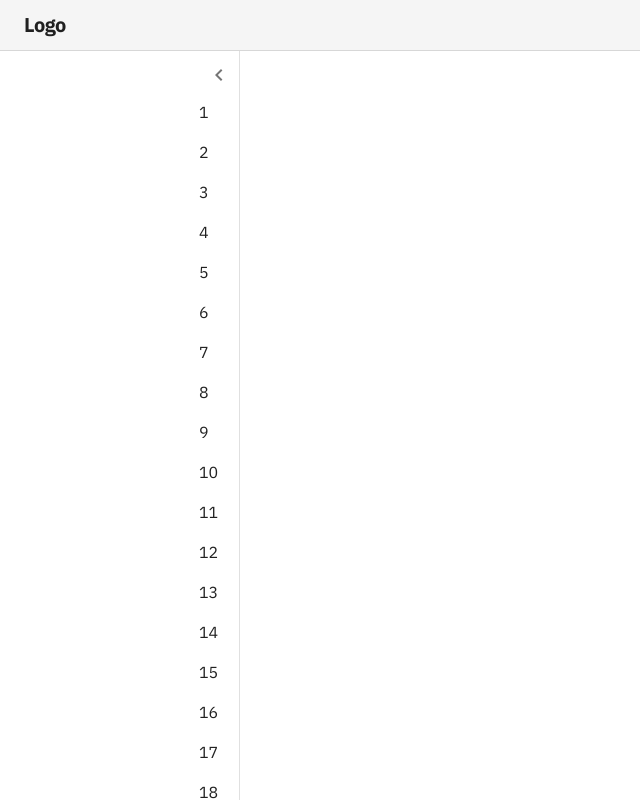
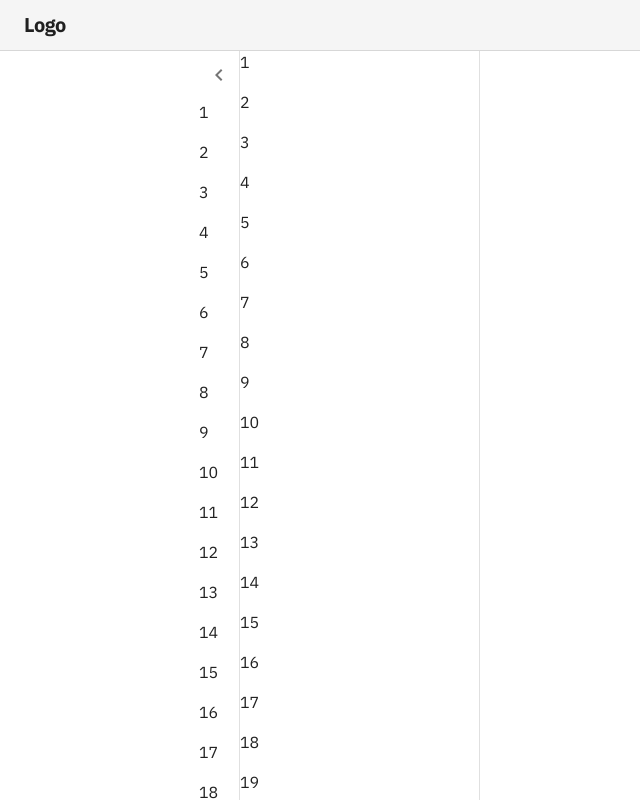
Before and after one commit to Mrochkov/Communicator, a React (Vite) app in the folder FrontendCommunicator/: page / in a window 1280 px wide. Shown: the whole page, without its empty margins (0-640 px from the left). Built offline with nearby package versions, Linux system fonts and the light colour scheme.

Commit message:
UI fixes

```diff
--- a/FrontendCommunicator/src/pages/Homepage.tsx
+++ b/FrontendCommunicator/src/pages/Homepage.tsx
@@ -1,15 +1,14 @@
 import {Box, CssBaseline} from "@mui/material";
 import Navbar from "./templates/Navbar.tsx";
 import Draw from "./templates/Draw.tsx";
-
+import SecondDraw from "./templates/SecondDraw.tsx";
 const Homepage = () => {
     return (
         <Box sx={{ display: "flex" }}>
             <CssBaseline/>
             <Navbar/>
-            <Draw>
-
-            </Draw>
+            <Draw></Draw>
+            <SecondDraw/>
         </Box>
     );
 
--- /dev/null
+++ b/FrontendCommunicator/src/pages/templates/SecondDraw.tsx
@@ -0,0 +1,19 @@
+import {Box, Typography} from "@mui/material";
+import {useTheme} from "@mui/material/styles";
+const SecondDraw = () => {
+    const theme = useTheme();
+    return (
+        <Box sx={{minWidth: `${theme.secondDraw.width}px`,
+            height: `calc(100vh - ${theme.navbar.height}px )`,
+            mt: `${theme.navbar.height}px`,
+            borderRight: `1px solid ${theme.palette.divider}`,
+            display: { xs: "none", sm: "block"},
+            overflow: "auto"
+        }}>
+            {[...Array(100)].map((_, i) => (
+                <Typography key={i} paragraph>{i + 1}</Typography>
+            ))}
+        </Box>
+    );
+};
+export default SecondDraw;
--- a/FrontendCommunicator/src/theme/theme.tsx
+++ b/FrontendCommunicator/src/theme/theme.tsx
@@ -9,6 +9,9 @@ declare module "@mui/material/styles" {
             width: number;
             closed: number;
         };
+        secondDraw: {
+            width: number;
+        };
     }
     interface ThemeOptions {
         navbar: {
@@ -17,6 +20,9 @@ declare module "@mui/material/styles" {
         draw: {
             width: number;
             closed: number;
+        };
+        secondDraw: {
+            width: number;
         };
     }
 }
@@ -34,6 +40,9 @@ export const MuiTheme = () => {
             width: 240,
             closed: 70,
         },
+        secondDraw: {
+            width: 240,
+        },
         components:{
             MuiAppBar: {
                 defaultProps:{
```
